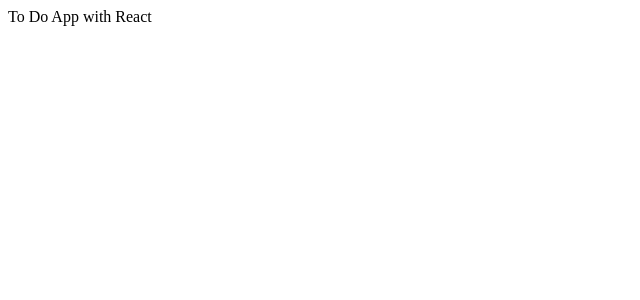
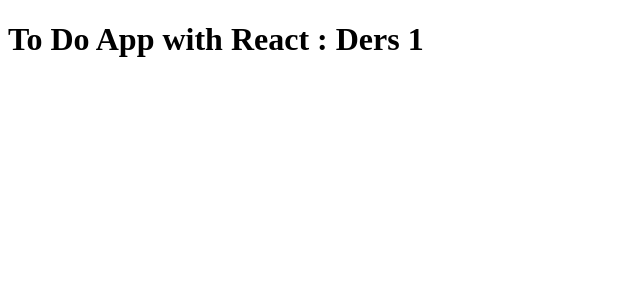
Before and after one commit to mehmetsoylucom/react-todo-tutorial, a React (Create React App) app: page / in a window 1280 px wide. Shown: the top 300 px of the page, without its empty margins (0-640 px from the left). Built offline with nearby package versions, Linux system fonts and the light colour scheme.

Commit message:
JSX sample

```diff
--- a/src/App.js
+++ b/src/App.js
@@ -1,12 +1,22 @@
 import React from 'react';
+
+// Burada HTML ya da string degil, JSX olusturulmus
+// JSX react dom icin render edilen bir format ve html ile ayni degil
+// React, olayların nasıl işlendiğini, durumun zaman içinde nasıl
+// değiştiğini kontrol eder ve bunları arayüze aktarır.
+const title = {
+    first: 'To Do App',
+    second: 'with React'
+};
+const header = <h1> {title.first} {title.second} : Ders {2 - 1}</h1>;
 
 // App bu haliyle sadece bir HTML blok return ediyor
 function App() {
-  return (
-    <div>
-      <header>To Do App with React</header>
-    </div>
-  );
+    return (
+        <div>
+            <header>{header}</header>
+        </div>
+    );
 }
 
 export default App;
```
